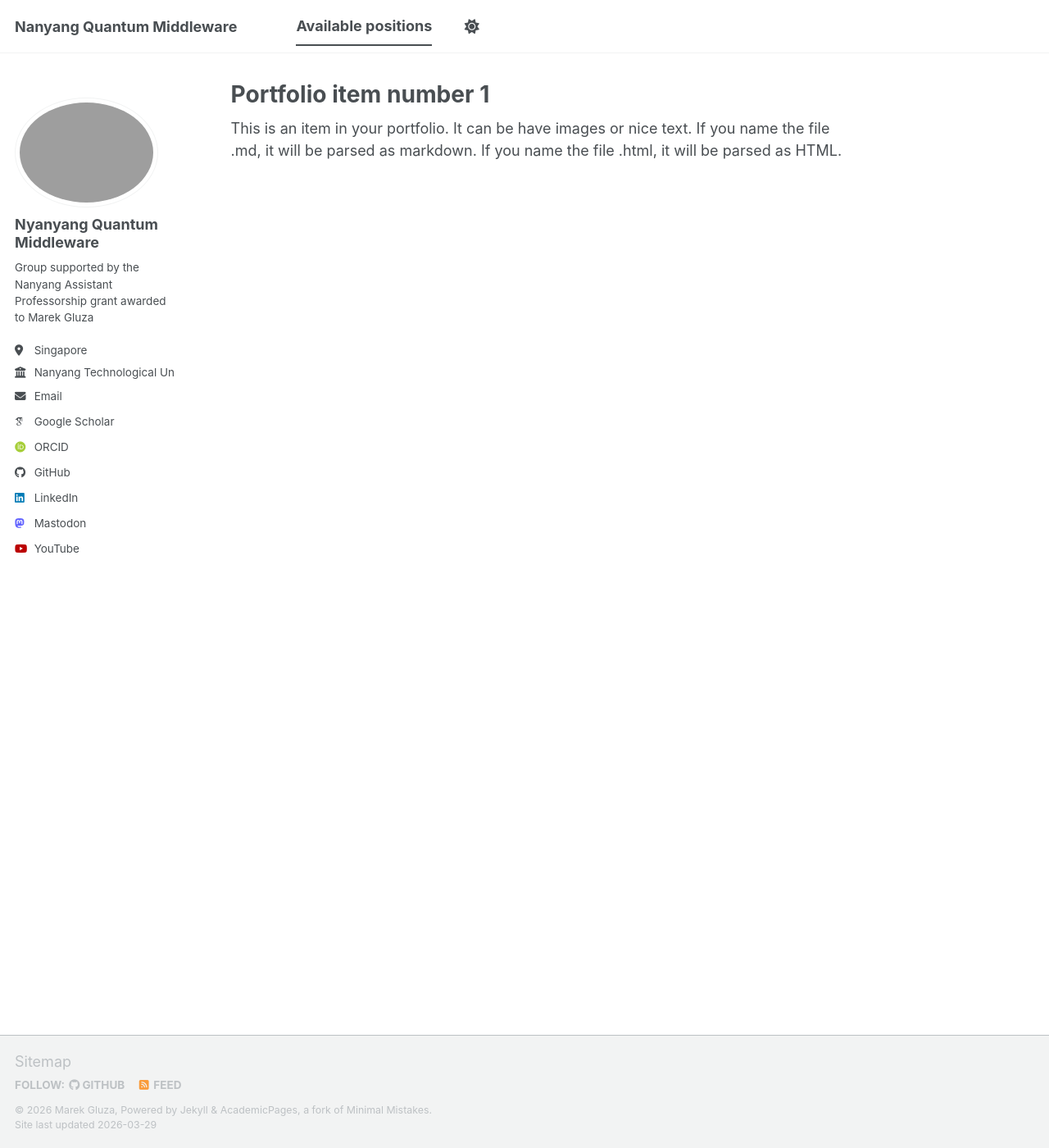
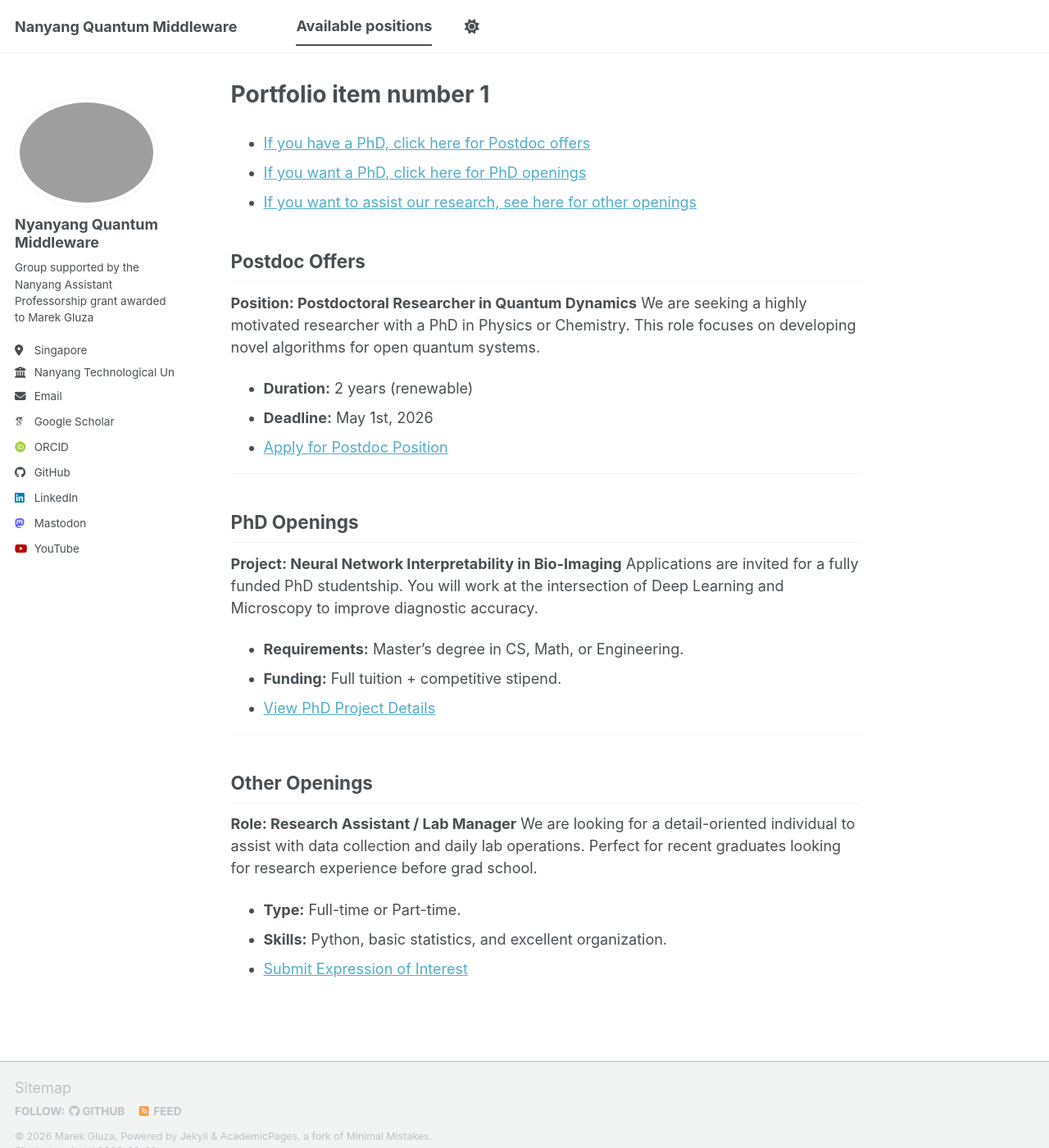
Before and after one commit to marekgluza/marekgluza.github.io, a Jekyll site: the page built from available_positions/openings.md, in a window 1280 px wide and 1400 px high. Shown: the whole window at 82% size. Built offline with Jekyll 4.4.1, drawn with Linux system fonts in a browser that asks for light colours; some web fonts are replaced; a script bundle is joined from its source files by our own code; library files that are not in the unit come from our copies.

Commit message:
Update openings.md

```diff
--- a/available_positions/openings.md
+++ b/available_positions/openings.md
@@ -4,4 +4,28 @@
 collection: portfolio
 ---
 
-This is an item in your portfolio. It can be have images or nice text. If you name the file .md, it will be parsed as markdown. If you name the file .html, it will be parsed as HTML.
+* [If you have a PhD, click here for Postdoc offers](#postdoc-offers)
+* [If you want a PhD, click here for PhD openings](#phd-openings)
+* [If you want to assist our research, see here for other openings](#other-openings)
+
+## Postdoc Offers
+**Position: Postdoctoral Researcher in Quantum Dynamics** We are seeking a highly motivated researcher with a PhD in Physics or Chemistry. This role focuses on developing novel algorithms for open quantum systems.
+* **Duration:** 2 years (renewable)
+* **Deadline:** May 1st, 2026
+* [Apply for Postdoc Position](mailto:research-group@university.edu?subject=Postdoc%20Application)
+
+---
+
+## PhD Openings
+**Project: Neural Network Interpretability in Bio-Imaging** Applications are invited for a fully funded PhD studentship. You will work at the intersection of Deep Learning and Microscopy to improve diagnostic accuracy.
+* **Requirements:** Master’s degree in CS, Math, or Engineering.
+* **Funding:** Full tuition + competitive stipend.
+* [View PhD Project Details](/guides/phd-handbook)
+
+---
+
+## Other Openings
+**Role: Research Assistant / Lab Manager** We are looking for a detail-oriented individual to assist with data collection and daily lab operations. Perfect for recent graduates looking for research experience before grad school.
+* **Type:** Full-time or Part-time.
+* **Skills:** Python, basic statistics, and excellent organization.
+* [Submit Expression of Interest](https://docs.google.com/forms/your-link-here)
```
